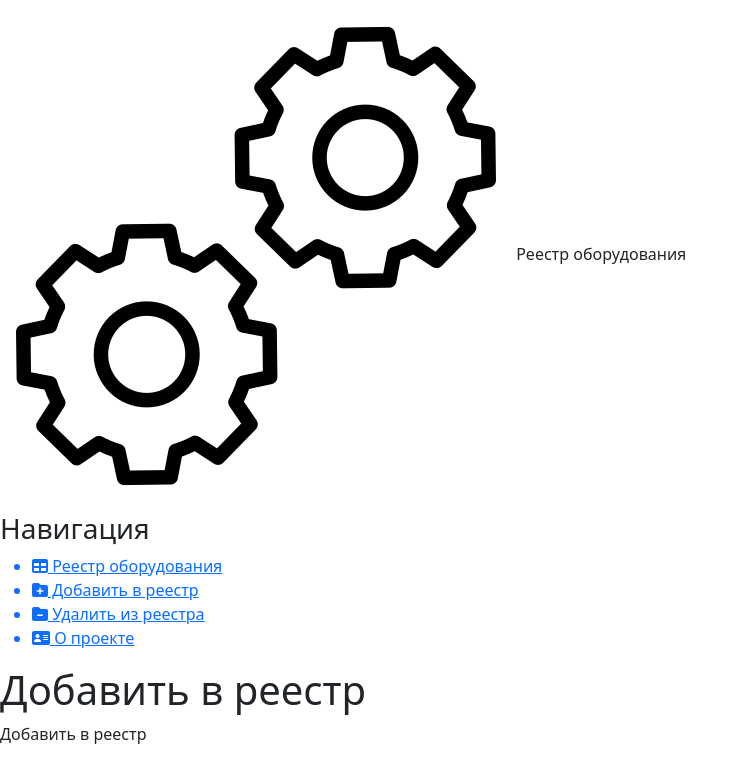
After one commit to SergeyBorozdin/projectDjango, a Django app: page /add_register in a window 1280 px wide. The commit adds this page. Shown: the top 783 px of the page, without its empty margins (0-748 px from the left). Run offline with Django 5.2, Linux system fonts and the light colour scheme.

Commit message:
added menu, added pikture

```diff
--- /dev/null
+++ b/progger/main/templates/main/add_register.html
@@ -0,0 +1,8 @@
+{% extends 'main/layout.html' %}
+
+{% block title %}Добавить в реестр{% endblock %}
+
+{% block content %}
+    <h1>Добавить в реестр</h1>
+    <p1>Добавить в реестр</p1>
+{% endblock %}
--- a/progger/main/templates/main/layout.html
+++ b/progger/main/templates/main/layout.html
@@ -10,15 +10,22 @@
     <title>{% block title %}{% endblock %}</title>
     <link rel="stylesheet" href="https://cdn.jsdelivr.net/npm/bootstrap@5.3.2/dist/css/bootstrap.min.css">
     <link rel="stylesheet" href="{% static 'main/css/main.css' %}">
+    <link rel="stylesheet" href="https://cdnjs.cloudflare.com/ajax/libs/font-awesome/6.4.2/css/all.min.css">
 </head>
 <body>
     <aside>
-
+        <img src="{% static 'main/img/gears.png' %}" alt="logo">
+        <span class="logo">Реестр оборудования</span>
+        <h3>Навигация</h3>
+        <ul><a href=""><li><i class="fa-solid fa-table"></i> Реестр оборудования</li></a>
+            <a href=""><li><i class="fa-solid fa-folder-plus"></i> Добавить в реестр</li></a>
+            <a href=""><li><i class="fa-solid fa-folder-minus"></i> Удалить из реестра</li></a>
+            <a href=""><li><i class="fa-solid fa-address-card"></i> О проекте</li></a>
+        </ul>
     </aside>
     <main>
-
-    </main>
     {% block content %}
     {% endblock %}
+    </main>
 </body>
 </html>
--- a/progger/main/urls.py
+++ b/progger/main/urls.py
@@ -4,4 +4,6 @@ from . import views
 urlpatterns = [
     path('', views.index),
     path('about', views.about),
+    path('add_register', views.add_register),
+    path('delete_register', views.delete_register),
 ]
--- a/progger/main/views.py
+++ b/progger/main/views.py
@@ -9,3 +9,11 @@ def index(request):
 
 def about(request):
     return render(request, 'main/about.html')
+
+
+def add_register(request):
+    return render(request, 'main/add_register.html')
+
+
+def delete_register(request):
+    return render(request, 'main/delete_register.html')
```
Also changed, not shown: progger/main/templates/main/delete_register.html (added, +8 -0 lines), README.md.
